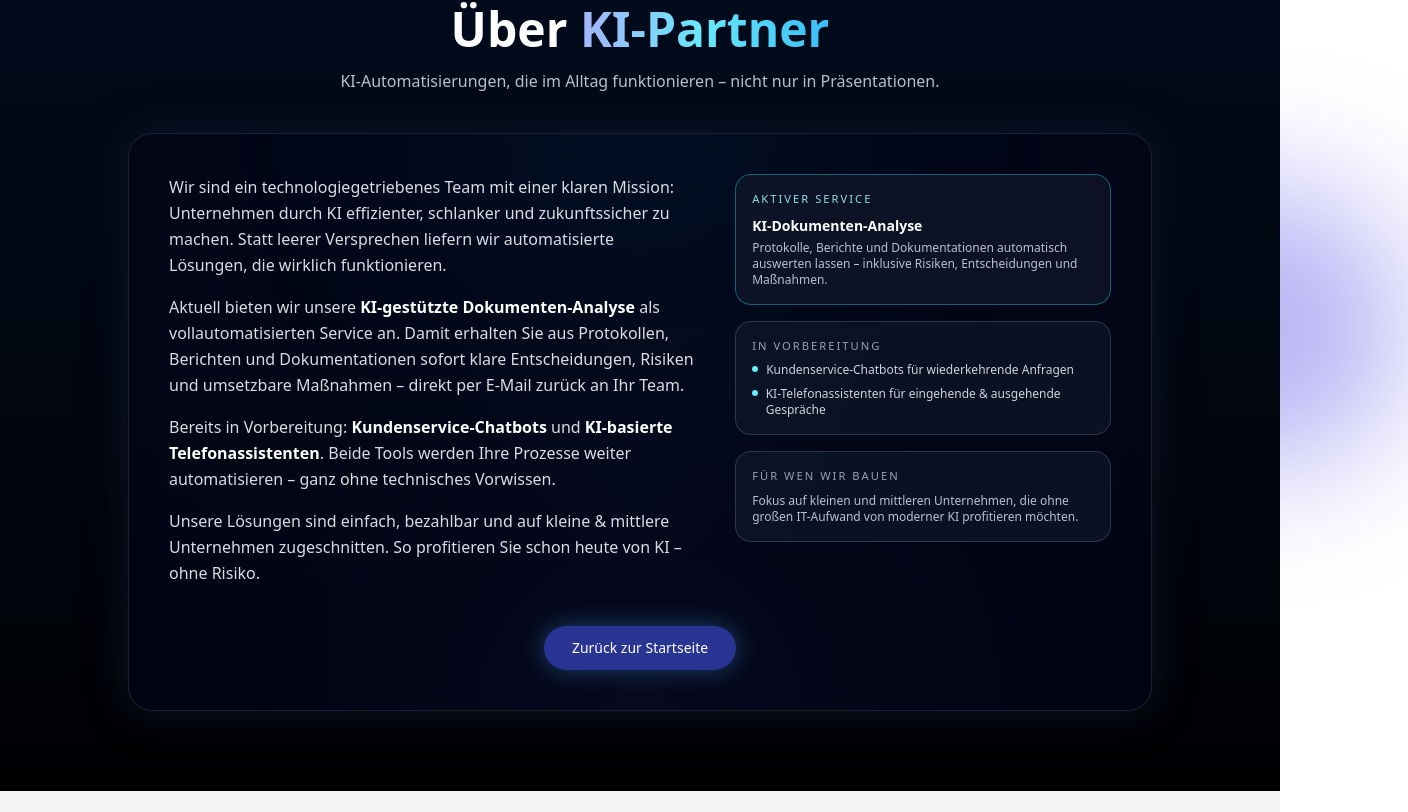
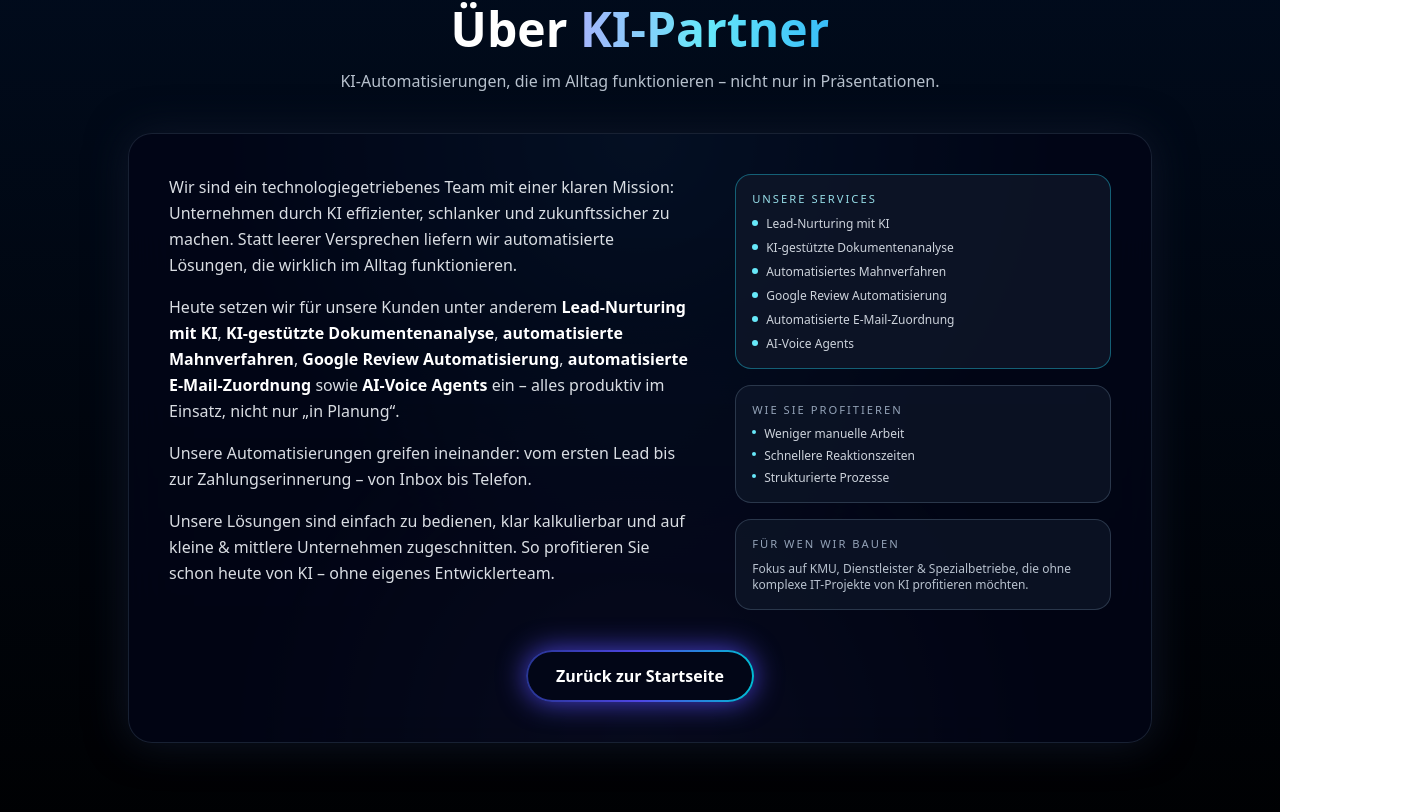
Before and after one commit to Hamsa777/KI-Partner, a React (Vite) app: page /ueberuns in a window 1280 px wide. Shown: the part 188-1000 px from the top of the page, 1408 px wide, since content can reach past the window. Built offline with nearby package versions, Linux system fonts and the light colour scheme.

Commit message:
Aktueller Stand – Widget final

```diff
--- a/src/components/HeroSection.jsx
+++ b/src/components/HeroSection.jsx
@@ -35,10 +35,7 @@ const logos = [
     src: "https://www.team23tax.at/wp-content/themes/team23-v45/assets/images/logo-cream.svg",
     alt: "Unternehmen 8",
   },
-  {
-    src: "http://www.lmkfz.at/assets/img/lmkfz_logo.webp",
-    alt: "Unternehmen 9",
-  },
+
   {
     src: "https://www.binder-bern.ch/media/pages/home/03d62dca99-1696492986/binder-logo-178x50@2x.png",
     alt: "Unternehmen 10",
--- a/src/index.css
+++ b/src/index.css
@@ -4,6 +4,15 @@
 @tailwind base;
 @tailwind components;
 @tailwind utilities;
+
+/* ----------------------------------------------------
+   Prevent horizontal overflow (fix double-scroll + render flicker)
+---------------------------------------------------- */
+html,
+body {
+  overflow-x: hidden;
+  max-width: 100%;
+}
 
 /* ----------------------------------------------------
    Disable Text Selection (Global No-Select)
@@ -49,9 +58,8 @@
 }
 
 /* ----------------------------------------------------
-   OPTIONAL: Hide scrollbar on mobile (comment out if not needed)
+   Hide scrollbar on mobile (clean UI)
 ---------------------------------------------------- */
-
 @media (max-width: 768px) {
   ::-webkit-scrollbar {
     display: none;
--- a/src/pages/UeberUns.jsx
+++ b/src/pages/UeberUns.jsx
@@ -5,10 +5,7 @@ export default function UeberUns() {
   return (
     <motion.section
       className="relative min-h-screen px-6 py-20 flex items-center"
-      initial={{ opacity: 0, y: 40 }}
-      whileInView={{ opacity: 1, y: 0 }}
-      transition={{ duration: 0.8, ease: "easeOut" }}
-      viewport={{ once: true, amount: 0.3 }}
+
     >
       {/* Futuristischer Hintergrund */}
       <div className="pointer-events-none absolute inset-0 -z-10">
@@ -22,7 +19,7 @@ export default function UeberUns() {
         <div className="absolute bottom-[-6rem] left-1/4 h-64 w-64 rounded-full bg-sky-500/30 blur-3xl" />
       </div>
 
-      <div className="relative max-w-5xl mx-auto">
+      <div className="relative max-w-5xl mx-auto w-full">
         {/* Badge + Titel */}
         <div className="text-center mb-10">
           <div className="mb-4 inline-flex items-center gap-2 rounded-full border border-cyan-400/40 bg-slate-950/80 px-4 py-1.5">
@@ -38,6 +35,7 @@ export default function UeberUns() {
               KI-Partner
             </span>
           </h1>
+
           <p className="text-sm sm:text-base text-slate-300/90 max-w-2xl mx-auto">
             KI-Automatisierungen, die im Alltag funktionieren – nicht nur in
             Präsentationen.
@@ -45,90 +43,124 @@ export default function UeberUns() {
         </div>
 
         {/* Content-Box */}
-        <div className="relative rounded-3xl border border-slate-800/80 bg-slate-950/80 backdrop-blur-xl px-6 sm:px-8 md:px-10 py-10 shadow-[0_0_40px_rgba(15,23,42,0.9)] overflow-hidden">
+        <div className="relative rounded-3xl border border-slate-800/80 bg-slate-950/80 backdrop-blur-xl px-6 sm:px-8 md:px-10 py-10 shadow-[0_0_40px_rgba(15,23,42,0.9)] overflow-visible">
           {/* dezente Glow-Flächen */}
           <div className="pointer-events-none absolute inset-0 opacity-[0.18] bg-[radial-gradient(circle_at_top,_rgba(56,189,248,0.32),transparent_55%),radial-gradient(circle_at_bottom,_rgba(129,140,248,0.26),transparent_55%)]" />
 
-          <div className="relative grid grid-cols-1 md:grid-cols-[1.4fr,1fr] gap-8 md:gap-10 items-start">
+          <div className="relative grid grid-cols-1 md:grid-cols-[1.4fr,1fr] gap-8 md:gap-10">
             {/* Textseite */}
             <div className="text-left space-y-4">
               <p className="text-slate-100/90 text-base leading-relaxed">
                 Wir sind ein technologiegetriebenes Team mit einer klaren
                 Mission: Unternehmen durch KI effizienter, schlanker und
                 zukunftssicher zu machen. Statt leerer Versprechen liefern wir
-                automatisierte Lösungen, die wirklich funktionieren.
+                automatisierte Lösungen, die wirklich im Alltag funktionieren.
               </p>
 
               <p className="text-slate-100/90 text-base leading-relaxed">
-                Aktuell bieten wir unsere{" "}
+                Heute setzen wir für unsere Kunden unter anderem{" "}
                 <strong className="font-semibold text-white">
-                  KI-gestützte Dokumenten-Analyse
+                  Lead-Nurturing mit KI
+                </strong>
+                ,{" "}
+                <strong className="font-semibold text-white">
+                  KI-gestützte Dokumentenanalyse
+                </strong>
+                ,{" "}
+                <strong className="font-semibold text-white">
+                  automatisierte Mahnverfahren
+                </strong>
+                ,{" "}
+                <strong className="font-semibold text-white">
+                  Google Review Automatisierung
+                </strong>
+                ,{" "}
+                <strong className="font-semibold text-white">
+                  automatisierte E-Mail-Zuordnung
                 </strong>{" "}
-                als vollautomatisierten Service an. Damit erhalten Sie aus
-                Protokollen, Berichten und Dokumentationen sofort klare
-                Entscheidungen, Risiken und umsetzbare Maßnahmen – direkt per
-                E-Mail zurück an Ihr Team.
+                sowie{" "}
+                <strong className="font-semibold text-white">
+                  AI-Voice Agents
+                </strong>{" "}
+                ein – alles produktiv im Einsatz, nicht nur „in Planung“.
               </p>
 
               <p className="text-slate-100/90 text-base leading-relaxed">
-                Bereits in Vorbereitung:{" "}
-                <strong className="font-semibold text-white">
-                  Kundenservice-Chatbots
-                </strong>{" "}
-                und{" "}
-                <strong className="font-semibold text-white">
-                  KI-basierte Telefonassistenten
-                </strong>
-                . Beide Tools werden Ihre Prozesse weiter automatisieren – ganz
-                ohne technisches Vorwissen.
+                Unsere Automatisierungen greifen ineinander: vom ersten Lead bis
+                zur Zahlungserinnerung – von Inbox bis Telefon.
               </p>
 
               <p className="text-slate-100/90 text-base leading-relaxed">
-                Unsere Lösungen sind einfach, bezahlbar und auf kleine &amp;
-                mittlere Unternehmen zugeschnitten. So profitieren Sie schon
-                heute von KI – ohne Risiko.
+                Unsere Lösungen sind einfach zu bedienen, klar kalkulierbar und
+                auf kleine &amp; mittlere Unternehmen zugeschnitten. So
+                profitieren Sie schon heute von KI – ohne eigenes Entwicklerteam.
               </p>
             </div>
 
-            {/* Futuristische Side-Cards */}
+            {/* Services Cards */}
             <div className="space-y-4">
+              {/* Services */}
               <div className="rounded-2xl border border-cyan-400/40 bg-slate-900/80 px-4 py-4">
                 <p className="text-[0.7rem] tracking-[0.18em] uppercase text-cyan-200/90 mb-2">
-                  Aktiver Service
-                </p>
-                <p className="text-sm font-semibold text-white mb-1">
-                  KI-Dokumenten-Analyse
-                </p>
-                <p className="text-xs text-slate-300/90">
-                  Protokolle, Berichte und Dokumentationen automatisch
-                  auswerten lassen – inklusive Risiken, Entscheidungen und
-                  Maßnahmen.
-                </p>
-              </div>
-
-              <div className="rounded-2xl border border-slate-700/80 bg-slate-900/70 px-4 py-4">
-                <p className="text-[0.7rem] tracking-[0.18em] uppercase text-slate-400 mb-2">
-                  In Vorbereitung
+                  Unsere Services
                 </p>
                 <ul className="space-y-2 text-xs text-slate-200/90">
                   <li className="flex gap-2">
                     <span className="mt-1 h-1.5 w-1.5 rounded-full bg-cyan-300" />
-                    <span>Kundenservice-Chatbots für wiederkehrende Anfragen</span>
+                    <span>Lead-Nurturing mit KI</span>
                   </li>
                   <li className="flex gap-2">
                     <span className="mt-1 h-1.5 w-1.5 rounded-full bg-cyan-300" />
-                    <span>KI-Telefonassistenten für eingehende &amp; ausgehende Gespräche</span>
+                    <span>KI-gestützte Dokumentenanalyse</span>
+                  </li>
+                  <li className="flex gap-2">
+                    <span className="mt-1 h-1.5 w-1.5 rounded-full bg-cyan-300" />
+                    <span>Automatisiertes Mahnverfahren</span>
+                  </li>
+                  <li className="flex gap-2">
+                    <span className="mt-1 h-1.5 w-1.5 rounded-full bg-cyan-300" />
+                    <span>Google Review Automatisierung</span>
+                  </li>
+                  <li className="flex gap-2">
+                    <span className="mt-1 h-1.5 w-1.5 rounded-full bg-cyan-300" />
+                    <span>Automatisierte E-Mail-Zuordnung</span>
+                  </li>
+                  <li className="flex gap-2">
+                    <span className="mt-1 h-1.5 w-1.5 rounded-full bg-cyan-300" />
+                    <span>AI-Voice Agents</span>
                   </li>
                 </ul>
               </div>
 
+              {/* Nutzen-Card */}
+              <div className="rounded-2xl border border-slate-700/80 bg-slate-900/70 px-4 py-4">
+                <p className="text-[0.7rem] tracking-[0.18em] uppercase text-slate-400 mb-2">
+                  Wie Sie profitieren
+                </p>
+                <ul className="space-y-1.5 text-xs text-slate-200/90">
+                  <li className="flex gap-2">
+                    <span className="mt-1 h-1 w-1 rounded-full bg-cyan-300" />
+                    <span>Weniger manuelle Arbeit</span>
+                  </li>
+                  <li className="flex gap-2">
+                    <span className="mt-1 h-1 w-1 rounded-full bg-cyan-300" />
+                    <span>Schnellere Reaktionszeiten</span>
+                  </li>
+                  <li className="flex gap-2">
+                    <span className="mt-1 h-1 w-1 rounded-full bg-cyan-300" />
+                    <span>Strukturierte Prozesse</span>
+                  </li>
+                </ul>
+              </div>
+
+              {/* Zielgruppe */}
               <div className="rounded-2xl border border-slate-700/80 bg-slate-900/70 px-4 py-4">
                 <p className="text-[0.7rem] tracking-[0.18em] uppercase text-slate-400 mb-2">
                   Für wen wir bauen
                 </p>
                 <p className="text-xs text-slate-300/90">
-                  Fokus auf kleinen und mittleren Unternehmen, die ohne großen
-                  IT-Aufwand von moderner KI profitieren möchten.
+                  Fokus auf KMU, Dienstleister &amp; Spezialbetriebe, die ohne
+                  komplexe IT-Projekte von KI profitieren möchten.
                 </p>
               </div>
             </div>
@@ -136,12 +168,35 @@ export default function UeberUns() {
 
           {/* CTA */}
           <div className="relative mt-10 flex justify-center">
-            <a
+            <motion.a
               href="/"
-              className="inline-flex items-center gap-2 rounded-full bg-[#283593] px-7 py-3 text-sm font-medium text-white hover:bg-[#1a237e] transition-colors shadow-[0_0_25px_rgba(49,130,206,0.45)]"
+              whileHover={{ scale: 1.03 }}
+              whileTap={{ scale: 0.97 }}
+              className="
+                relative group
+                inline-flex items-center justify-center
+                rounded-full
+                bg-gradient-to-r from-[#283593] via-[#4f46e5] to-[#00bcd4]
+                group-hover:from-[#4f46e5] group-hover:via-[#00bcd4] group-hover:to-[#283593]
+                p-[2px]
+                shadow-[0_0_28px_rgba(79,70,229,0.9)]
+                hover:shadow-[0_0_36px_rgba(79,70,229,1)]
+                transition-shadow duration-300
+              "
             >
-              Zurück zur Startseite
-            </a>
+              <span
+                className="
+                  flex items-center justify-center
+                  px-7 sm:px-7 py-2.5 sm:py-3
+                  rounded-full
+                  bg-[#020617]
+                  text-sm sm:text-base font-semibold
+                  text-white
+                "
+              >
+                Zurück zur Startseite
+              </span>
+            </motion.a>
           </div>
         </div>
       </div>
```
